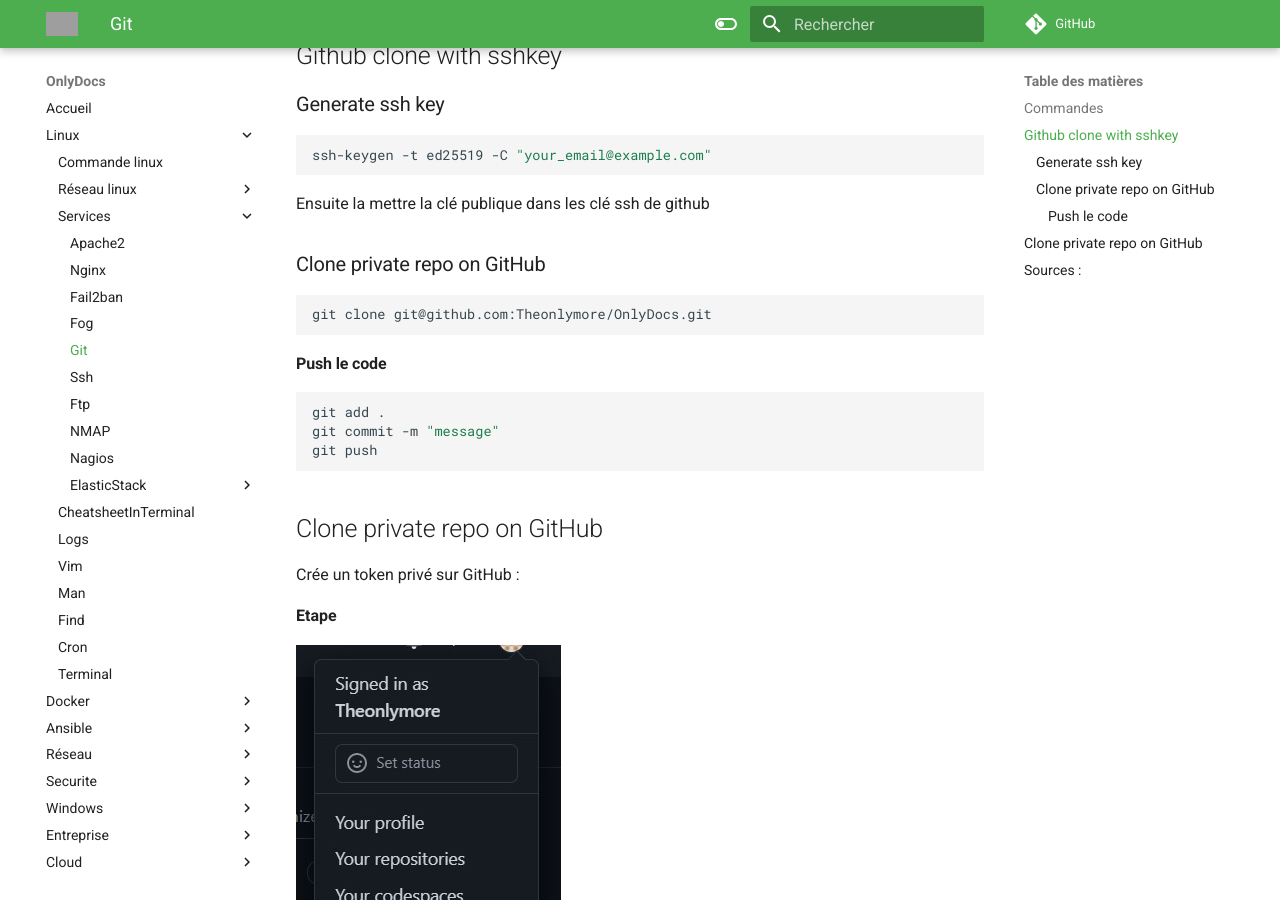
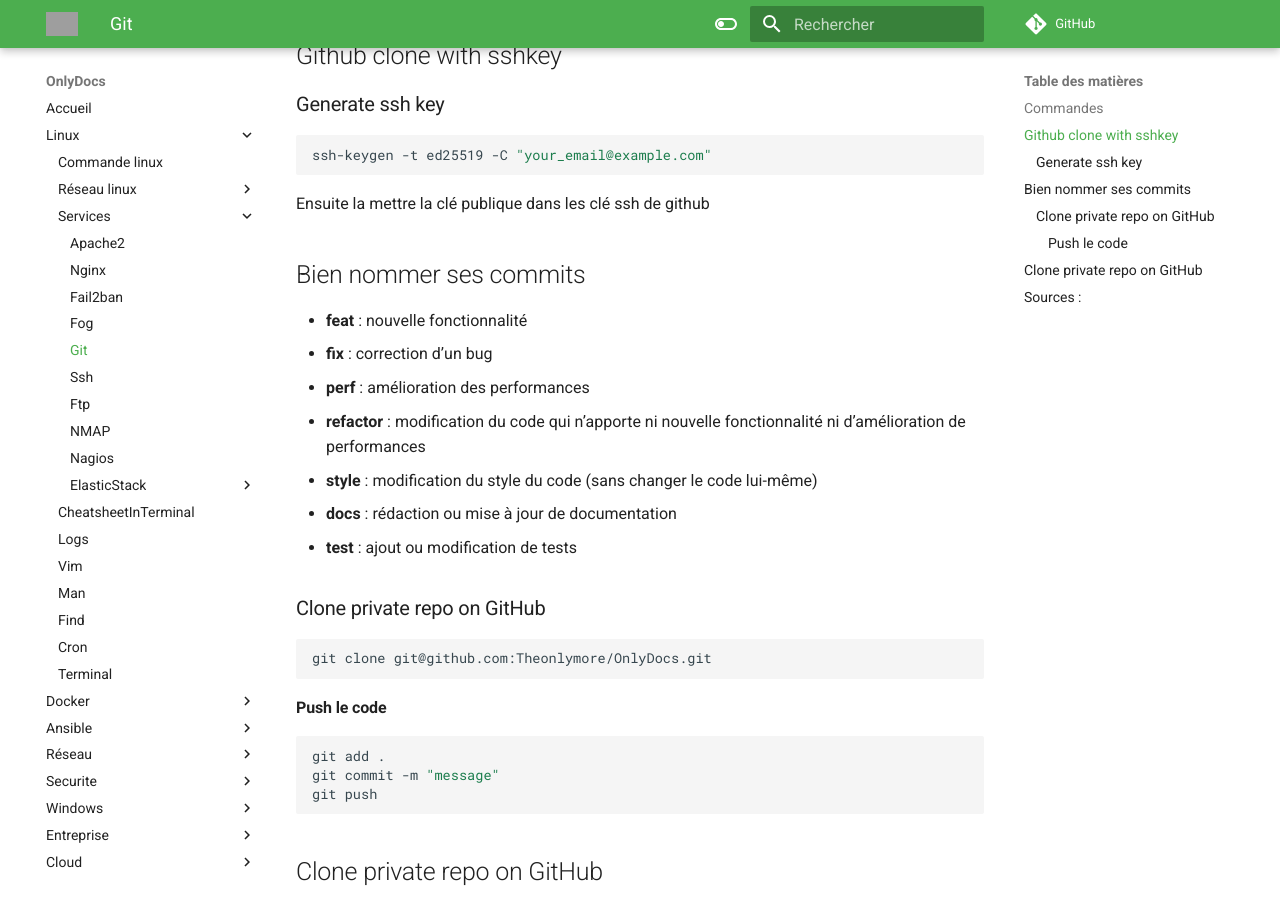
Before and after one commit to Theonlymore/OnlyDocs, an MkDocs documentation site: the page built from docs/linux/services/git.md, in a window 1280 px wide and 900 px high, scrolled down 1308 px. Built offline with MkDocs 1.6.1 and Material for MkDocs 9.7.7, drawn with Linux system fonts in a browser that asks for light colours; comment, search, counter and statistics services are not loaded; grey boxes are pictures that could not be loaded.

Commit message:
docs : git

````diff
--- a/docs/linux/services/git.md
+++ b/docs/linux/services/git.md
@@ -30,6 +30,16 @@ ssh-keygen -t ed25519 -C "your_email@example.com"
 ```
 
 Ensuite la mettre la clé publique dans les clé ssh de github
+
+## Bien nommer ses commits
+
+- **feat** : nouvelle fonctionnalité
+- **fix** : correction d’un bug
+- **perf** : amélioration des performances
+- **refactor** : modification du code qui n’apporte ni nouvelle fonctionnalité ni d’amélioration de performances
+- **style** : modification du style du code (sans changer le code lui-même)
+- **docs** : rédaction ou mise à jour de documentation
+- **test** : ajout ou modification de tests
 
 ### Clone private repo on GitHub
 
````
